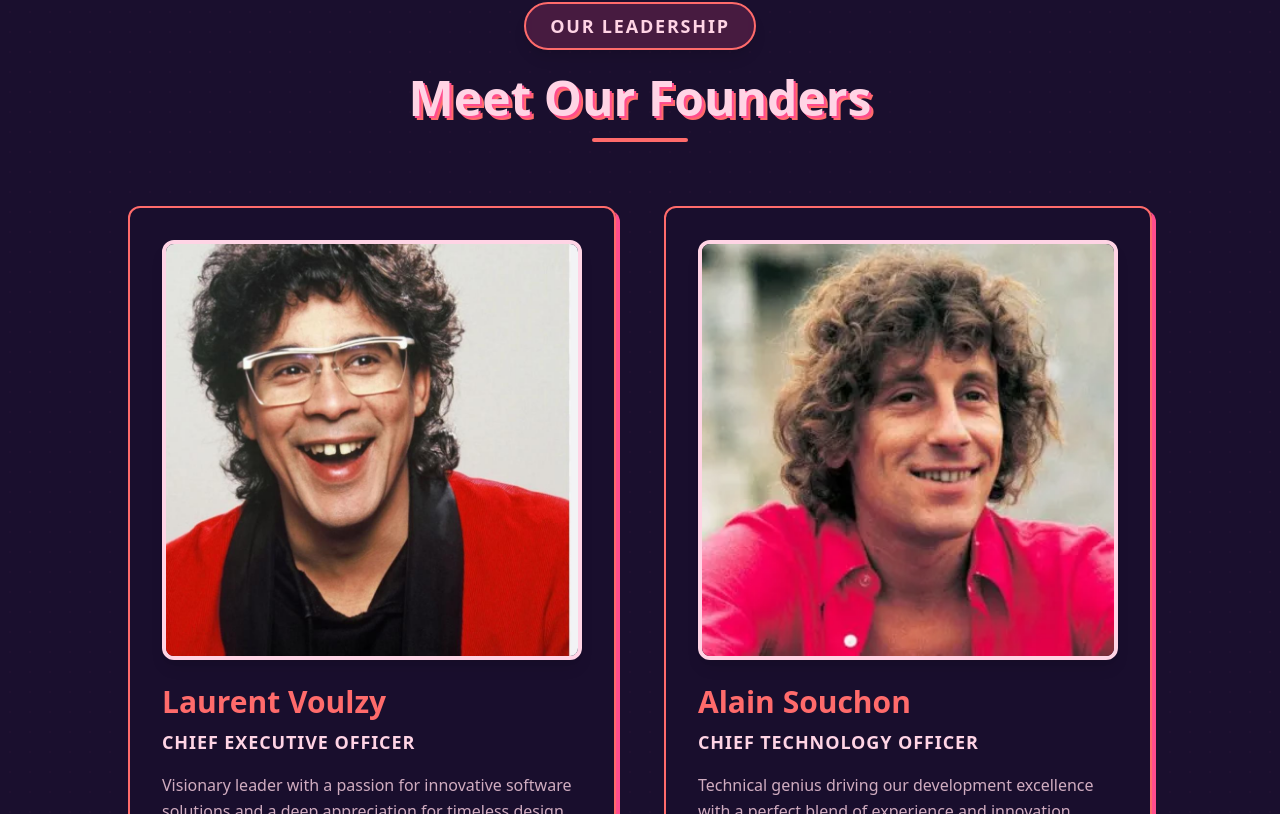
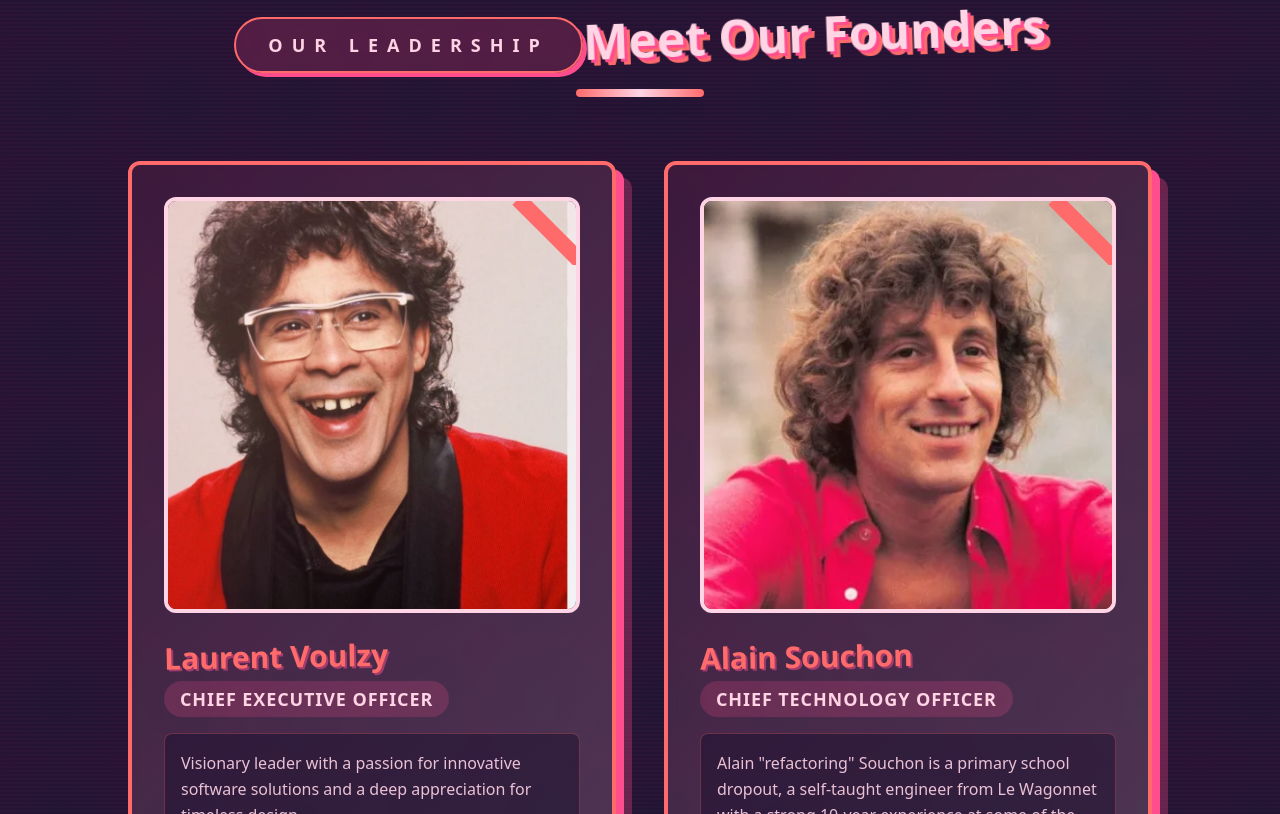
Before and after one commit to GrenadineB5/coeur-entrepreneurial-harmony, a React (Vite) app: page / in a window 1280 px wide. Shown: the part 1606-2420 px from the top of the page. Built offline with nearby package versions, Linux system fonts and the light colour scheme.

Commit message:
Update website aesthetics and founder description
Enhanced the overall design of the website to give it a more cheesy appearance. Updated the description for Alain Souchon to reflect his background and experiences.
[skip gpt_engineer]

```diff
--- a/src/components/Founders.tsx
+++ b/src/components/Founders.tsx
@@ -12,31 +12,45 @@ export const Founders = () => {
       name: "Alain Souchon",
       role: "Chief Technology Officer",
       image: "/lovable-uploads/4eb089ae-7c34-4d5a-92b9-5d03d6cc8015.png",
-      bio: "Technical genius driving our development excellence with a perfect blend of experience and innovation.",
+      bio: 'Alain "refactoring" Souchon is a primary school dropout, a self-taught engineer from Le Wagonnet with a strong 10-year experience at some of the best tech companies in the world (barista at Google, yoga teacher at Palantir, janitor at Mistral, etc.). He comes from a line of reputed engineers and some even suggest that one of his ancestors worked on the construction of the Titanic.\n\nFavorite quote: "AI is a big opportunity".\nFavorite song: It\'s gonna be me by Technical Debt',
     },
   ];
 
   return (
     <section className="py-20 relative overflow-hidden bg-retro-black">
-      {/* Retro Grid Background */}
-      <div className="absolute inset-0 bg-retro-dots" style={{
-        backgroundSize: '20px 20px',
-        opacity: '0.2'
-      }}></div>
+      {/* Enhanced Retro Background with Scanlines and Grid */}
+      <div
+        className="absolute inset-0 opacity-30"
+        style={{
+          backgroundImage: `
+            repeating-linear-gradient(
+              0deg,
+              transparent,
+              transparent 2px,
+              rgba(255, 77, 141, 0.1) 2px,
+              rgba(255, 77, 141, 0.1) 4px
+            ),
+            radial-gradient(circle at 50% 50%, rgba(255, 212, 229, 0.1) 0%, rgba(255, 77, 141, 0.2) 100%)
+          `,
+          backgroundSize: '4px 4px, 120px 120px',
+        }}
+      />
 
       <div className="container mx-auto px-4 relative">
         <div className="text-center mb-16">
-          <span className="text-retro-softPink font-bold text-lg tracking-widest uppercase bg-retro-darkPink/20
-                         px-6 py-2 rounded-full inline-block mb-4 border-2 border-retro-pink shadow-lg
-                         backdrop-blur-sm">
+          <span className="text-retro-softPink font-bold text-lg tracking-[0.5em] uppercase bg-retro-darkPink/20
+                         px-8 py-3 rounded-full inline-block mb-4 border-2 border-retro-pink shadow-[4px_4px_0px_#FF4D8D]
+                         backdrop-blur-sm animate-pulse">
             Our Leadership
           </span>
-          <h2 className="text-4xl md:text-5xl font-bold mt-2 text-retro-softPink mb-4" style={{
-            textShadow: '2px 2px 0px #FF4D8D, 4px 4px 0px #FF6B6B'
-          }}>
+          <h2 className="text-4xl md:text-5xl font-black mt-2 text-retro-softPink mb-4 relative inline-block"
+              style={{
+                textShadow: '3px 3px 0px #FF4D8D, 6px 6px 0px #FF6B6B',
+                transform: 'rotate(-2deg)'
+              }}>
             Meet Our Founders
           </h2>
-          <div className="w-24 h-1 bg-retro-pink mx-auto rounded-full shadow-lg"></div>
+          <div className="w-32 h-2 bg-gradient-to-r from-retro-pink via-retro-softPink to-retro-pink mx-auto rounded-full shadow-lg"></div>
         </div>
 
         <div className="grid md:grid-cols-2 gap-12 max-w-5xl mx-auto">
@@ -46,22 +60,37 @@ export const Founders = () => {
               initial={{ opacity: 0, y: 20 }}
               whileInView={{ opacity: 1, y: 0 }}
               transition={{ delay: index * 0.2 }}
-              className="bg-retro-black/90 backdrop-blur-sm rounded-xl p-8 shadow-lg
-                       border-2 border-retro-pink transform hover:-translate-y-2 transition-all duration-300"
+              className="bg-retro-black/90 backdrop-blur-sm rounded-xl p-8
+                       border-4 border-retro-pink transform hover:-translate-y-2 transition-all duration-300 group"
               style={{
-                boxShadow: '4px 4px 0px #FF4D8D'
+                boxShadow: '8px 8px 0px #FF4D8D, 16px 16px 0px rgba(255,77,141,0.3)',
+                background: 'linear-gradient(135deg, rgba(255,77,141,0.1) 0%, rgba(255,212,229,0.2) 100%)'
               }}
             >
-              <div className="aspect-square mb-6 overflow-hidden rounded-xl border-4 border-retro-softPink shadow-lg">
+              <div className="aspect-square mb-6 overflow-hidden rounded-xl border-4 border-retro-softPink relative">
+                <div className="absolute inset-0 bg-gradient-to-br from-retro-pink/20 to-transparent z-10"></div>
                 <img
                   src={founder.image}
                   alt={founder.name}
-                  className="w-full h-full object-cover transform hover:scale-105 transition-transform duration-300"
+                  className="w-full h-full object-cover transform group-hover:scale-105 transition-transform duration-300"
                 />
+                {/* Decorative Corner */}
+                <div className="absolute top-0 right-0 w-16 h-16 overflow-hidden">
+                  <div className="absolute transform rotate-45 bg-retro-pink w-24 h-4 -right-6 top-6"></div>
+                </div>
               </div>
-              <h3 className="text-3xl font-bold mb-2 text-retro-pink">{founder.name}</h3>
-              <p className="text-retro-softPink font-bold text-lg mb-4 uppercase tracking-wider">{founder.role}</p>
-              <p className="text-retro-softPink/80 leading-relaxed">{founder.bio}</p>
+              <h3 className="text-3xl font-black mb-2 text-retro-pink transform -rotate-1"
+                  style={{ textShadow: '2px 2px 0px rgba(255,77,141,0.5)' }}>
+                {founder.name}
+              </h3>
+              <p className="text-retro-softPink font-bold text-lg mb-4 uppercase tracking-wider
+                          bg-retro-darkPink/20 px-4 py-1 rounded-full inline-block">
+                {founder.role}
+              </p>
+              <p className="text-retro-softPink/90 leading-relaxed whitespace-pre-line
+                          bg-retro-black/50 p-4 rounded-lg border border-retro-pink/30">
+                {founder.bio}
+              </p>
             </motion.div>
           ))}
         </div>
```
